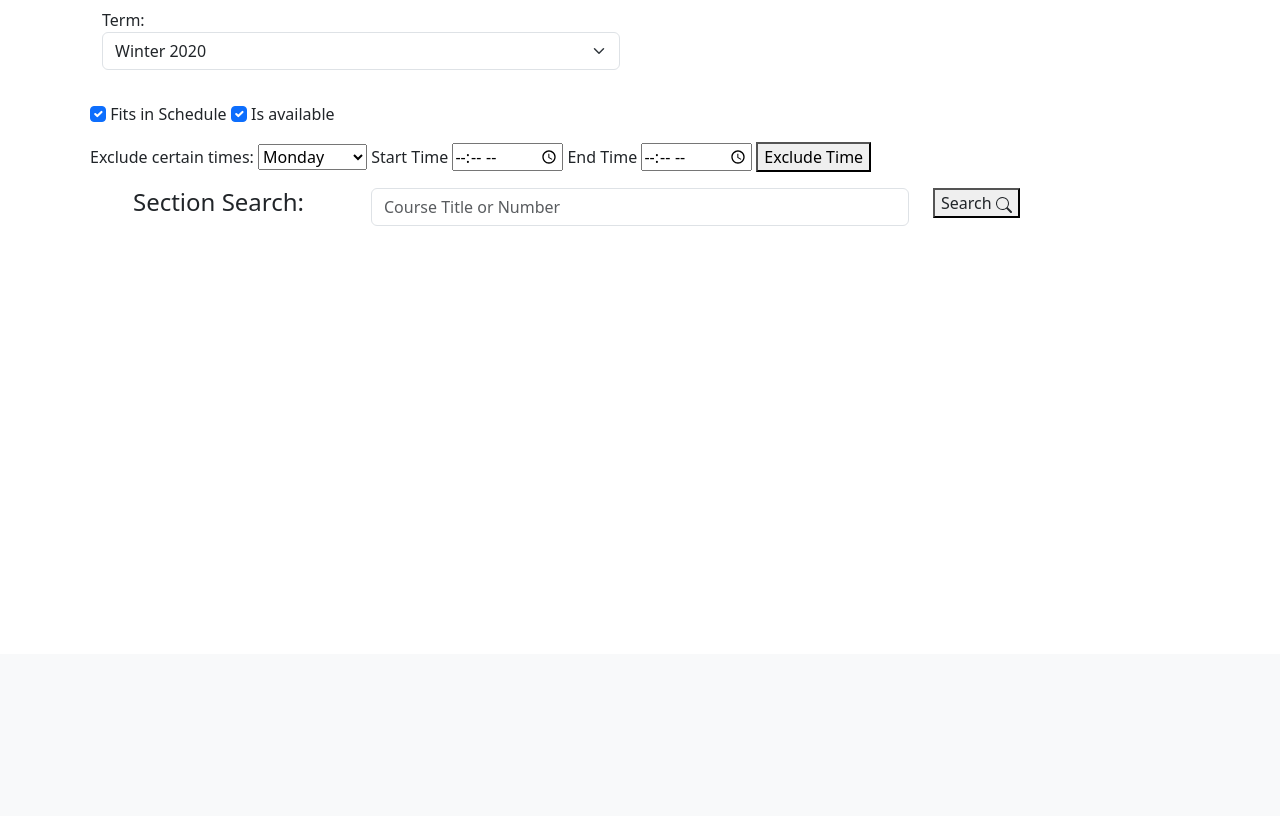
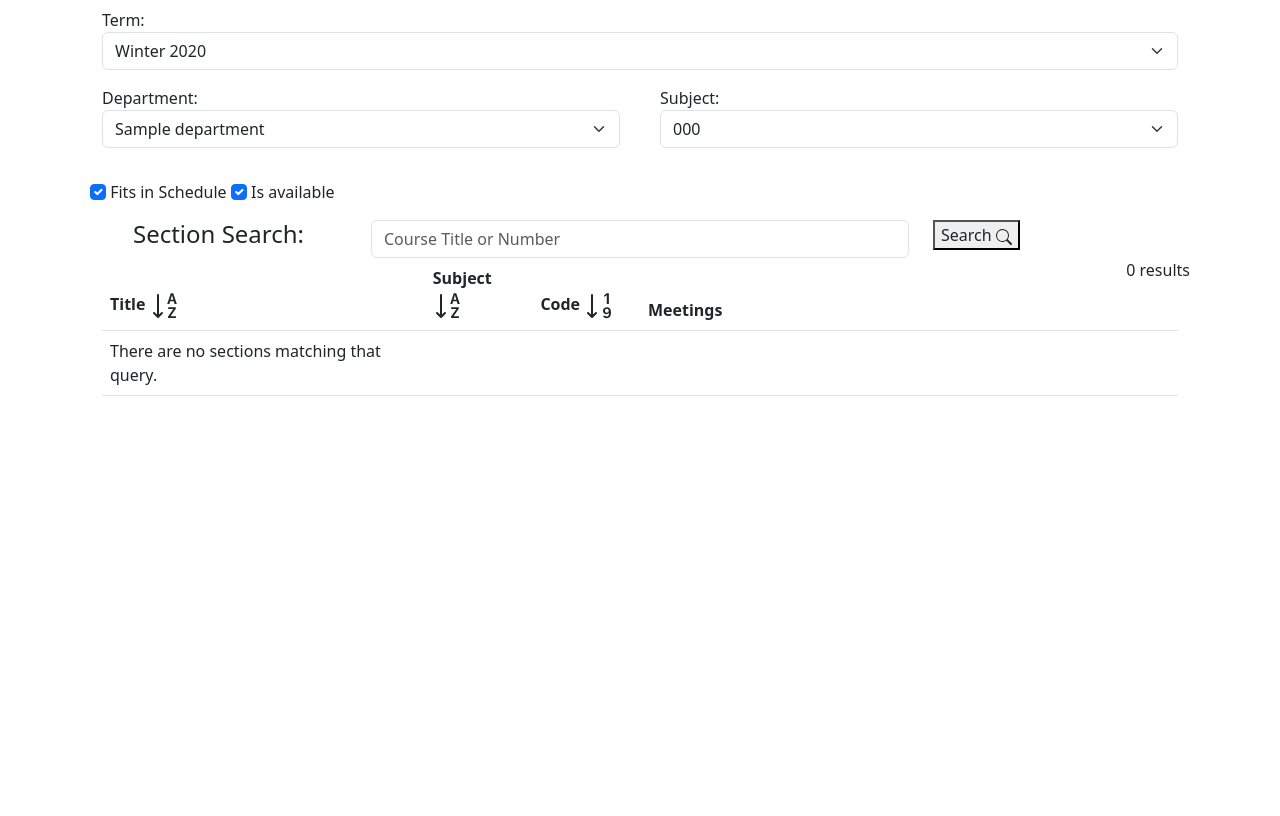
Before and after one commit to Pjt727/Scheduler, a Django app: page /claim/ in a window 1280 px wide. Shown: the part 146-962 px from the top of the page. Before the commit the page ends 372 px from the top, so only its background shows below. Run offline with Django 4.2, Linux system fonts and the light colour scheme; a user stored in the database is signed in; tables that the repository leaves empty hold one stand-in row (values such as "Sample post"); data that the repository does not hold is empty; some libraries are stand-ins or nearby versions.

Commit message:
Added preferences and enchanced the claim ui

```diff
--- a/scheduler/authentication/models.py
+++ b/scheduler/authentication/models.py
@@ -3,7 +3,7 @@ from django.db import models
 from django.db.models import Q
 from typing import TYPE_CHECKING
 if TYPE_CHECKING:
-    from claim.models import Meeting
+    from claim.models import Meeting, Preferences
     from request.models import *
 
 class Professor(models.Model):
@@ -23,6 +23,7 @@ class Professor(models.Model):
     edit_request_bundles_sent: models.QuerySet['EditRequestBundle']
     requested_bundles: models.QuerySet['EditMeetingMessageBundleRequest']
     authorized_bundles: models.QuerySet['EditMeetingMessageBundleResponse']
+    preferences: 'Preferences'
 
     def __str__(self) -> str:
         return f"{self.first_name} {self.last_name}"
@@ -31,6 +32,7 @@ class Professor(models.Model):
     def section_in_meetings(self) -> Q:
         exclusion_filter = Q()
         for meeting in self.meetings.all():
+            if meeting.time_block is None: continue
             exclusion_filter |= Q(
                 meetings__time_block__day=meeting.time_block.day,
                 meetings__time_block__start_end_time__start__lte=meeting.time_block.start_end_time.end,
--- a/scheduler/claim/page_views.py
+++ b/scheduler/claim/page_views.py
@@ -3,25 +3,21 @@ from django.shortcuts import render
 from django.contrib.auth.decorators import login_required
 from .models import *
 from request.models import *
-from django.db.models import Case, When, IntegerField, Value
 
 @login_required
 def claim(request: HttpRequest) -> HttpResponse:
-    professor = Professor.objects.get(user=request.user)
     terms = Term.objects.all()
-    professor: Professor = request.user.professor
-    courses = Course.objects.filter(sections__term=terms.first()).distinct()
-    courses = courses.order_by('title')
-    # TODO implement if faster
-    # courses = Course.sort_with_prof(courses, professor).all()[:Course.SEARCH_INTERVAL]
+    professor: Professor = request.user.professor #pyright: ignore
+    preferences = Preferences.get_or_create_from_professor(professor)
 
     data = {
         'departments': Department.objects.all(),
+        'selected_department':preferences.claim_department,
         'subjects': Subject.objects.all(),
-        'courses': courses,
+        'selected_subject': preferences.claim_subject,
         # could change this to limit from a certain year
-        'previous_courses': Course.objects.filter(sections__meetings__professor=professor).distinct(),
         'terms': terms,
+        'selected_term': preferences.claim_term,
         'has_results': True,
 
         'days': Day.DAY_CHOICES,
--- a/scheduler/templates/pages/claim/claim.html
+++ b/scheduler/templates/pages/claim/claim.html
@@ -8,9 +8,12 @@
 {% block title %}Claim{% endblock %} {% block content %}
 {% csrf_token %}
 <div class="d-grid gap-3 container">
-    <div id="course_options">
-        {% include 'course_options.html' %}
-    </div>
+    <form id="course-options">
+        {% include 'term_option.html' %}
+        <div class="row">
+        {% include 'department_subject.html' %}
+        </div>
+    </form>
     <div class="row">
         <div id="courseMultiSelect"></div>
     </div>
@@ -21,26 +24,6 @@
     <input type="checkbox" class="form-check-input" name="available" id="available" checked>
     <label for="available">Is available</label>
 </div>
-<div class="container p-2">
-    <div class="row">
-        <div class="col center">
-            <label>Exclude certain times:</label>
-            <select id="day">
-                {% for day_code, day in days %}
-                    <option value="{{ day_code }}">{{ day }}</option>
-                {% endfor %}
-            </select>
-            <label for="startTime">Start Time</label>
-            <input type="time" id="startTime"  min="00:00" max="23:59">
-            <label for="endTime">End Time</label>
-            <input type="time" id="endTime"  min="00:00" max="23:59">
-            <button type="button" id="excludeButton">Exclude Time</button>
-        </div>
-    </div>
-    <div class="row" id="exclusionTimes">
-
-    </div>
-</div>
 <div class="p-2"
     hx-include="#courseMultiSelect, #term, #professorControls"
     hx-target="#sections"
@@ -50,8 +33,9 @@
         <div class="col-6 search-container">
             <input
                 hx-get="{% url 'get_course_results' offset=0%}"
-                hx-target="#course-options"
-                hx-trigger="keyup changed delay:250ms, search"
+                hx-include="#course-options"
+                hx-target="#course-results"
+                hx-trigger="keyup changed delay:250ms, search, load"
                 name="course_query"
                 placeholder="Course Title or Number"
                 type="text"
@@ -59,7 +43,7 @@
                 id="course-text" value="{{ course_query }}">
             </input>
             <div class="live-search-results" id="course-search-results">
-                <div class="container" id="course-options">
+                <div class="container" id="course-results">
                     {% include 'course_results.html' with offset=0 next_offset=courses|length %}
                 </div>
             </div>
@@ -67,6 +51,7 @@
         <div class="col-3">
             <button
                 hx-get="{% url 'section_search' %}"
+                hx-trigger="load, click"
                 class="cursor-pointer search-icon-link" id="meetingSearch">
                 Search
                 <svg xmlns="http://www.w3.org/2000/svg" width="16" height="16" fill="currentColor" class="bi bi-search" viewBox="0 0 16 16">
@@ -83,7 +68,7 @@
     <div class="modal-dialog">
       <div class="modal-content">
         <div class="modal-header">
-          <h1 class="modal-title fs-5" id="claimLabel">Claim</span></h1>
+          <h1 class="modal-title fs-5" id="claimLabel">Claim</h1>
           <button type="button" class="btn-close" data-bs-dismiss="modal" aria-label="Close"></button>
         </div>
         <div class="modal-body">
@@ -101,19 +86,53 @@
   </div>
 
 <script>
-    const courseText = document.getElementById('course-text');
+    let selectedOptionIndex = - 1;
+    const courseTextLiveSearch = document.getElementById('course-text');
     const courseSearchResults = document.getElementById('course-search-results');
-    courseText.addEventListener('focus', () => {
+    courseTextLiveSearch.addEventListener('focus', () => {
         courseSearchResults.style.display = 'block';
     });
-    courseText.addEventListener('blur', () => {
+    courseTextLiveSearch.addEventListener('blur', () => {
         setTimeout(() => {
             courseSearchResults.style.display = 'none';
         }, 100);
     });
+    courseTextLiveSearch.addEventListener('keydown', (event) => {
+        const options = courseSearchResults.querySelectorAll('.course-option');
+
+        if (event.key === 'ArrowUp') {
+            event.preventDefault();
+            if (selectedOptionIndex > 0) {
+                options[selectedOptionIndex].classList.remove('selected-course');
+                selectedOptionIndex--;
+                options[selectedOptionIndex].classList.add('selected-course');
+            }
+        } else if (event.key === 'ArrowDown') {
+            event.preventDefault();
+            if (selectedOptionIndex < options.length - 1) {
+                if (selectedOptionIndex >= 0) {
+                    options[selectedOptionIndex].classList.remove('selected-course');
+                }
+                selectedOptionIndex++;
+                options[selectedOptionIndex].classList.add('selected-course');
+            }
+        }
+        if (event.key === 'Enter' || event.key === 'Return') {
+            if (options.length == 1 ) {
+                htmx.trigger(options[0], 'click');
+            } else if (selectedOptionIndex >= 0) {
+                htmx.trigger(options[selectedOptionIndex], 'click');
+            }
+        }
+        // Scroll the selected option into view
+        if (options[selectedOptionIndex]) {
+            options[selectedOptionIndex].scrollIntoView({
+                behavior: 'smooth',
+                block: 'nearest',
+                inline: 'nearest'
+            });
+        }
+    });
 </script>
 
 {% endblock %}
-{% block scripts %}
-    <script src={% static 'message.js' %}></script>
-{% endblock %}
--- a/scheduler/templates/pages/claim/partials/course_results.html
+++ b/scheduler/templates/pages/claim/partials/course_results.html
@@ -8,10 +8,12 @@
 {% endif %}
 {% endif %}
 {% for course in courses %}
-<section
-    {% if forloop.last %}
+<div class="course-result"
+    {% if forloop.last and get_more %}
         hx-get="{% url 'get_course_results' offset=next_offset %}"
         hx-trigger="intersect once"
+        hx-target="this"
+        hx-include="#course-options"
         hx-swap="afterend"
     {% endif %}
     >
@@ -24,5 +26,11 @@
         <div class="col">{{course.title}}</div>
         <div class="col-2">{{course.code}}</div>
     </div>
-</section>
+</div>
 {% endfor %}
+{% if offset == 0 %}
+{# reset the counter #}
+<script>
+    selectedOptionIndex = -1;
+</script>
+{% endif %}
--- a/scheduler/templates/pages/claim/partials/department_subject.html
+++ b/scheduler/templates/pages/claim/partials/department_subject.html
@@ -0,0 +1,40 @@
+<div class="col">
+    <div class="p-2">
+        <label for="id_department">Department:</label>
+        <select
+            hx-get="{% url 'get_course_search' %}"
+            hx-include="#course-options"
+            hx-target="closest .row"
+            hx-vals='{"isDepartmentChange": "True"}'
+            name="department" class="form-select" id="department">
+            <option value="any" value {% if not selected_department %}selected{% endif %}>Any</option>
+            <optgroup id="departmentOptions">
+                {% for department in departments %}
+                <option value=" {{ department.pk }}" {% if department == selected_department %}selected{% endif %}>
+                    {{ department }}</option>
+                {% endfor %}
+            </optgroup>
+        </select>
+    </div>
+</div>
+<div class="col">
+    <div class="p-2">
+        <label for="id_subject">Subject:</label>
+        <select
+            hx-get="{% url 'get_course_search' %}"
+            hx-target="closest .row"
+            hx-include="#course-options"
+            name="subject"
+            class="form-select"
+            id="subject">
+            <option value="any" value {% if not selected_subject %}selected{% endif %}>Any</option>
+            <optgroup id="subjectOptions">
+                {% for subject in subjects %}
+                <option value="{{ subject.pk }}" {% if subject == selected_subject %}selected{% endif %}>
+                    {{ subject }}
+                </option>
+                {% endfor %}
+            </optgroup>
+        </select>
+    </div>
+</div>
--- /dev/null
+++ b/scheduler/templates/pages/claim/partials/term_option.html
@@ -0,0 +1,17 @@
+<div class="row">
+    <div class="col">
+        <div class="p-2">
+            <label for="id_term">Term:</label>
+            <select hx-get="{% url 'get_course_search' %}" hx-target="#course" name="term" class="form-select"
+                id="term">
+                {% for term in terms %}
+                {% if term == selected_term %}
+                <option value="{{ term.pk }}" selected>{{ term }}</option>
+                {% else %}
+                <option value="{{ term.pk }}">{{ term }}</option>
+                {% endif %}
+                {% endfor %}
+            </select>
+        </div>
+    </div>
+</div>
```
Also changed, not shown: scheduler/claim/models.py (+35 -4 lines), scheduler/claim/partial_views.py (+25 -19 lines), scheduler/claim/migrations/0005_alter_subject_department_preferences_timeexclusion.py (added), scheduler/templates/pages/claim/partials/course_pills.html (added), 1 other file.
